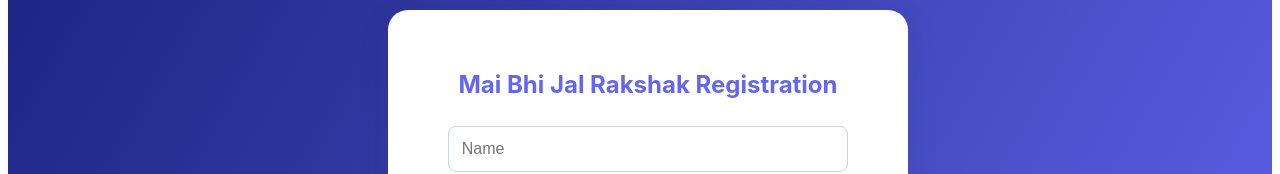
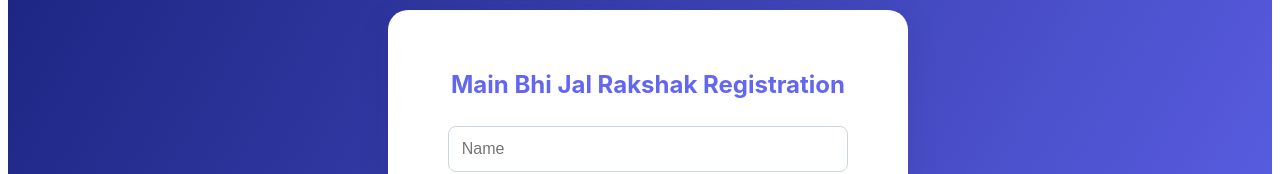
Before and after one commit to pranjalWMPSC/mbjr-assessment-frontend, a React (Create React App) app: page / in a window 1280 px wide. Shown: the part 152-326 px from the top of the page. Built offline with nearby package versions, Linux system fonts and the light colour scheme; no server answers.

Commit message:
changes in logos

```diff
--- a/src/RegistrationForm.js
+++ b/src/RegistrationForm.js
@@ -106,7 +106,7 @@ function RegistrationForm() {
     <form onSubmit={handleSubmit} style={{
       background: 'none', boxShadow: 'none', borderRadius: 0, padding: 0, width: '100%', maxWidth: 400, display: 'flex', flexDirection: 'column', gap: '1.2rem'
     }}>
-        <h2 style={{ textAlign: 'center', color: '#6366f1', marginBottom: '0.5rem' }}>Mai Bhi Jal Rakshak Registration</h2>
+        <h2 style={{ textAlign: 'center', color: '#6366f1', marginBottom: '0.5rem' }}>Main Bhi Jal Rakshak Registration</h2>
         {/* Location coordinates are not shown to the user */}
         {/* Location is now requested automatically on mount */}
         <input type="text" placeholder="Name" value={name} onChange={e => setName(e.target.value)} required style={{ padding: '0.8rem', borderRadius: '8px', border: '1px solid #cbd5e1', fontSize: '1rem' }} />
```
